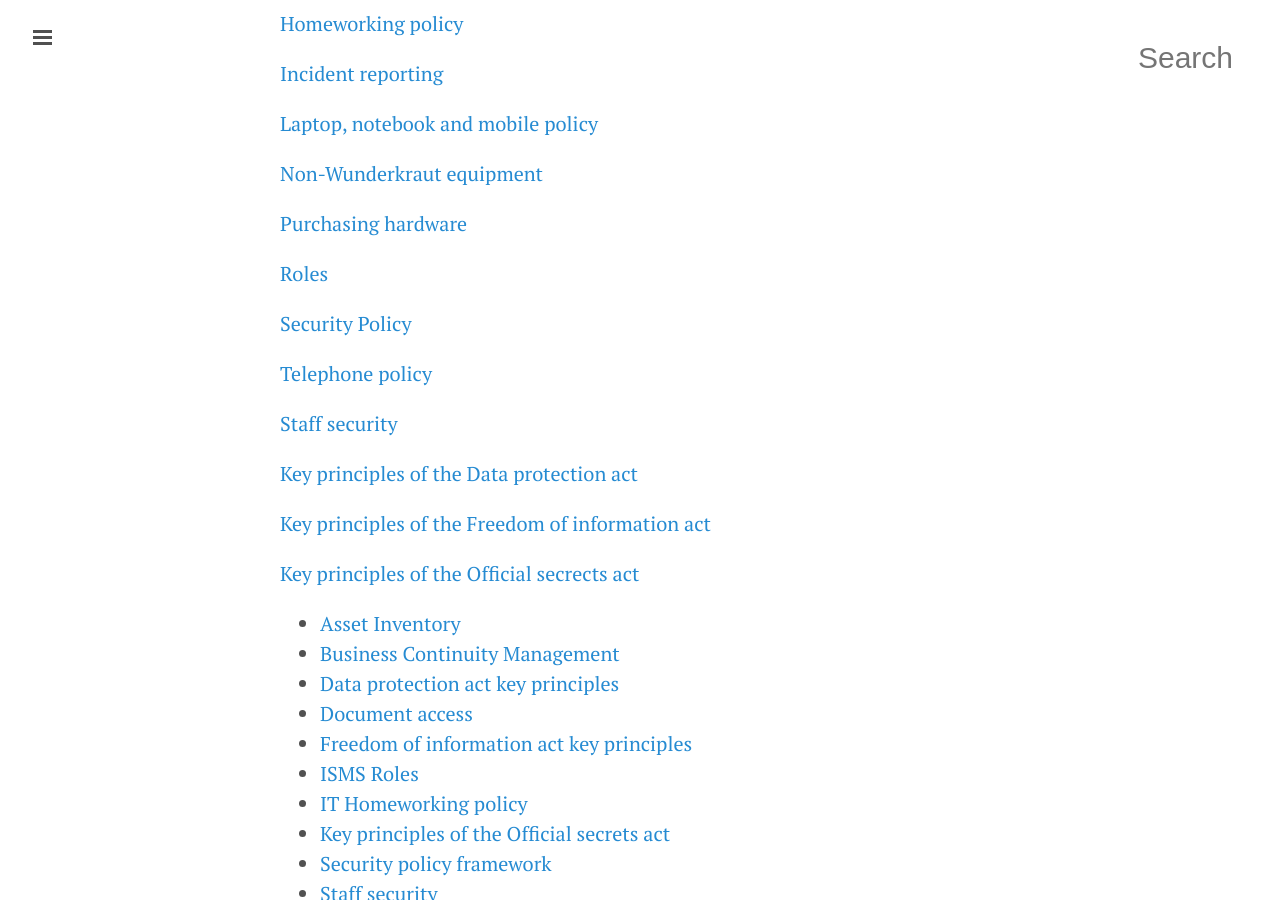
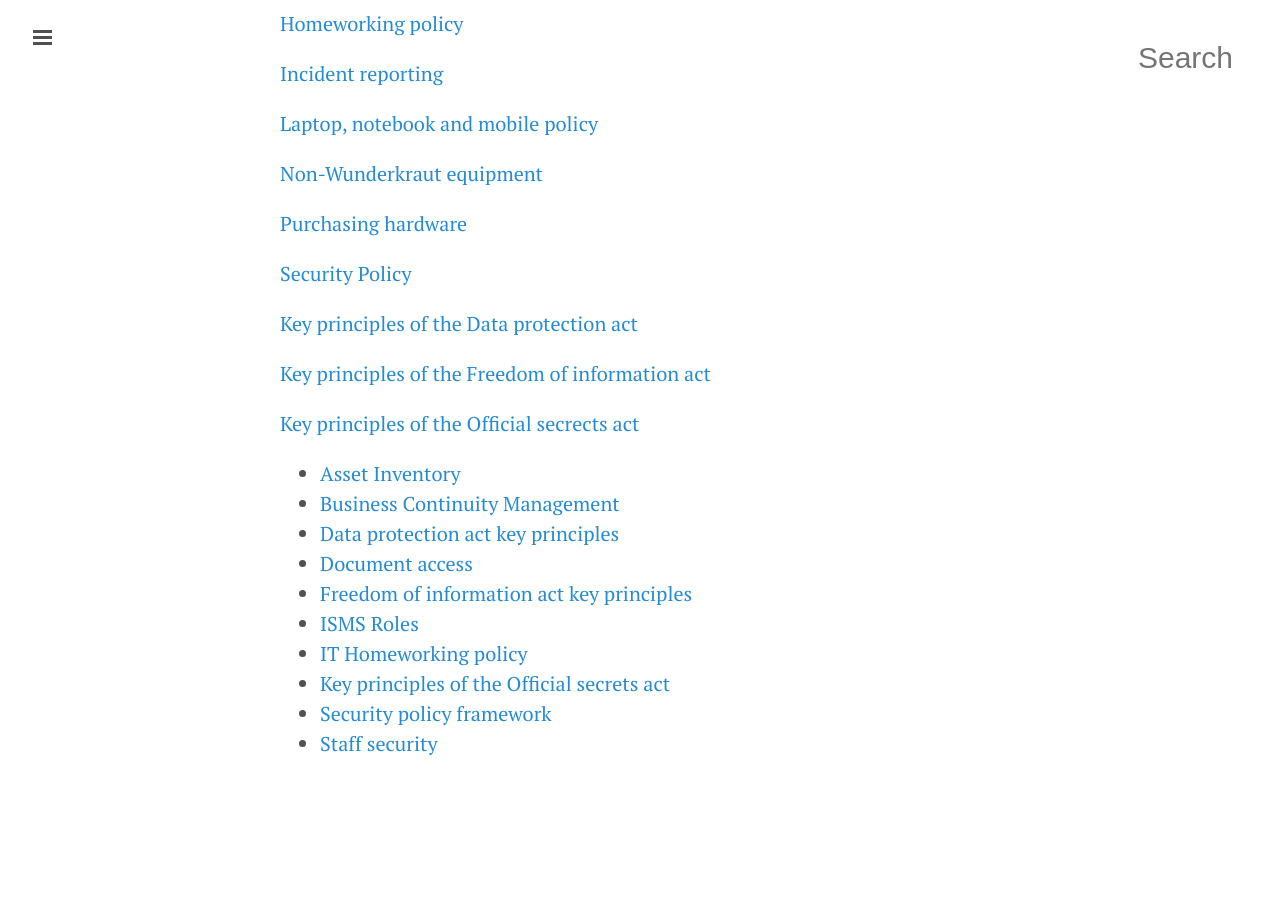
Before and after one commit to tormi/WunderWay, a Jekyll site: the page built from working-at-wunderkraut/security/index.md, in a window 1280 px wide and 900 px high, scrolled down 1081 px. Built offline with Jekyll 4.4.1, drawn with Linux system fonts in a browser that asks for light colours; nearby versions of some CDN libraries; Markdown is read by kramdown in place of the engine named in the settings; after the commit the page ends 1920 px from its top, so only the background shows below that.

Commit message:
Updating Security Links

```diff
--- a/working-at-wunderkraut/security/index.md
+++ b/working-at-wunderkraut/security/index.md
@@ -14,42 +14,36 @@
 
 This section contains all of Wunderkrauts policy documents regarding security.
 
-[Acceptable use policy](/security/acceptable-use-policy)
+[Acceptable use policy](/working-at-wunderkraut/equipment-and-expenses/security/acceptable-use-policy/)
 
-[Asset Inventory](/security/asset-inventory)
+[Asset Inventory](/working-at-wunderkraut/security/asset-inventory/)
 
-[Business continuity management policy](/security/business-continuity-management)
+[Business continuity management policy](/working-at-wunderkraut/security/business-continuity-management/)
 
-[Clear desk, clear screen policy](/security/clear-desk-clear-screen)
+[Clear desk, clear screen policy](/working-at-wunderkraut/equipment-and-expenses/security/clear-desk-clear-screen/)
 
-[Combating cyber crime](/security/cyber-crime)
+[Combating cyber crime](/working-at-wunderkraut/equipment-and-expenses/security/cyber-crime/)
 
-[Data protection policy](/security/data-policy)
+[Data protection policy](/working-at-wunderkraut/equipment-and-expenses/security/data-policy/)
 
-[Document access](/security/document-access)
+[Document access](/working-at-wunderkraut/security/document-access/)
 
-[Email policy](/security/email-policy)
+[Email policy](/working-at-wunderkraut/communicating/email-policy/)
 
-[Homeworking policy](/security/homeworking-policy)
+[Homeworking policy](/working-at-wunderkraut/security/homeworking-policy/)
 
-[Incident reporting](/security/incident-reporting)
+[Incident reporting](/working-at-wunderkraut/equipment-and-expenses/security/incident-reporting/)
 
-[Laptop, notebook and mobile policy](/security/laptop-notebook-policy)
+[Laptop, notebook and mobile policy](/working-at-wunderkraut/equipment-and-expenses/security/laptop-notebook-policy/)
 
-[Non-Wunderkraut equipment](/security/non-Wunderkraut-equipment)
+[Non-Wunderkraut equipment](/working-at-wunderkraut/equipment-and-expenses/security/non-wunderkraut-equipment/)
 
-[Purchasing hardware](/security/hardware-policy)
+[Purchasing hardware](/working-at-wunderkraut/equipment-and-expenses/security/hardware-policy/)
 
-[Roles](/security/roles/)
+[Security Policy](/http://way.wunder.io/working-at-wunderkraut/security/)
 
-[Security Policy](/security/security-policy/)
+[Key principles of the Data protection act](/working-at-wunderkraut/security/data-protection-act-key-principles/)
 
-[Telephone policy](/security/telephone-policy)
+[Key principles of the Freedom of information act](/working-at-wunderkraut/security/freedom-of-information-key-principles/)
 
-[Staff security](/security/staff-security)
-
-[Key principles of the Data protection act](/security/data-protection-act-key-principles)
-
-[Key principles of the Freedom of information act](/security/freedom-of-information-key-principles)
-
-[Key principles of the Official secrects act](/security/official-secrets-act-key-principles/)
+[Key principles of the Official secrects act](/working-at-wunderkraut/security/official-secrets-act-key-principles/)
```
